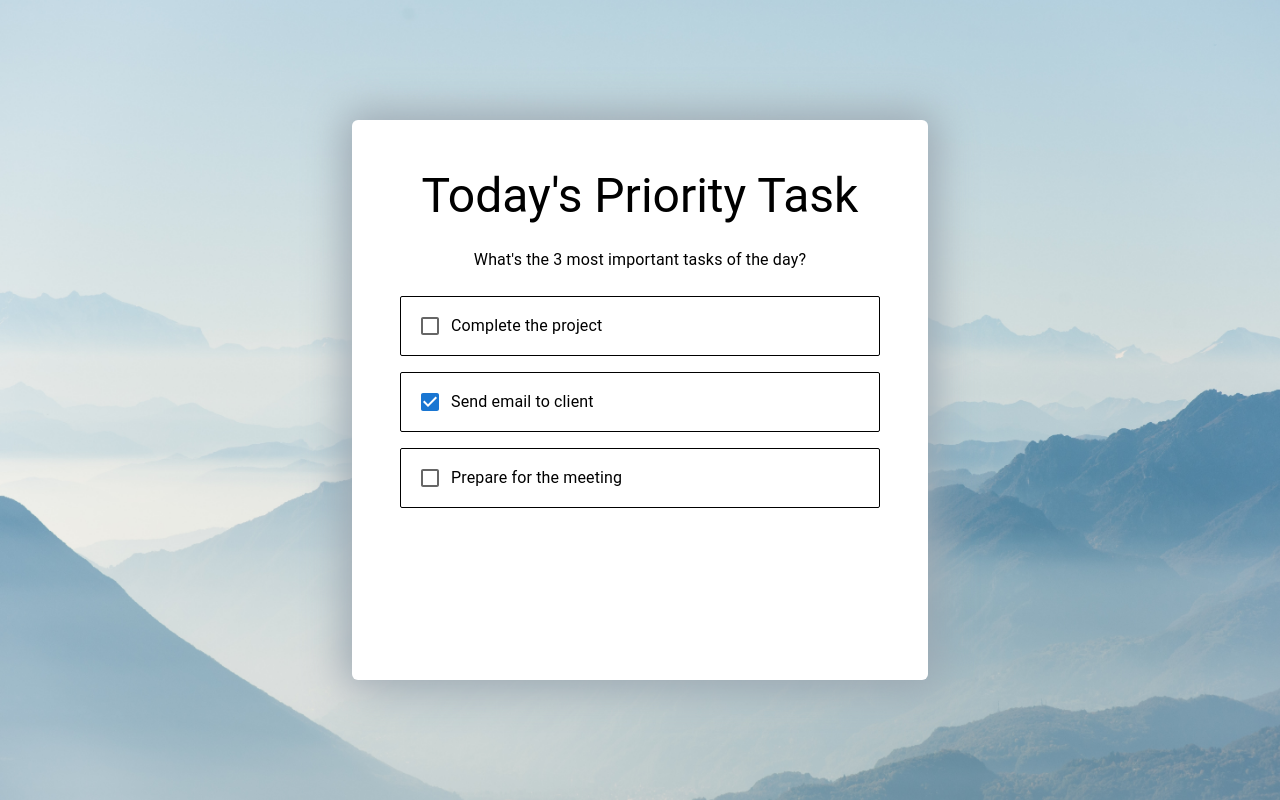
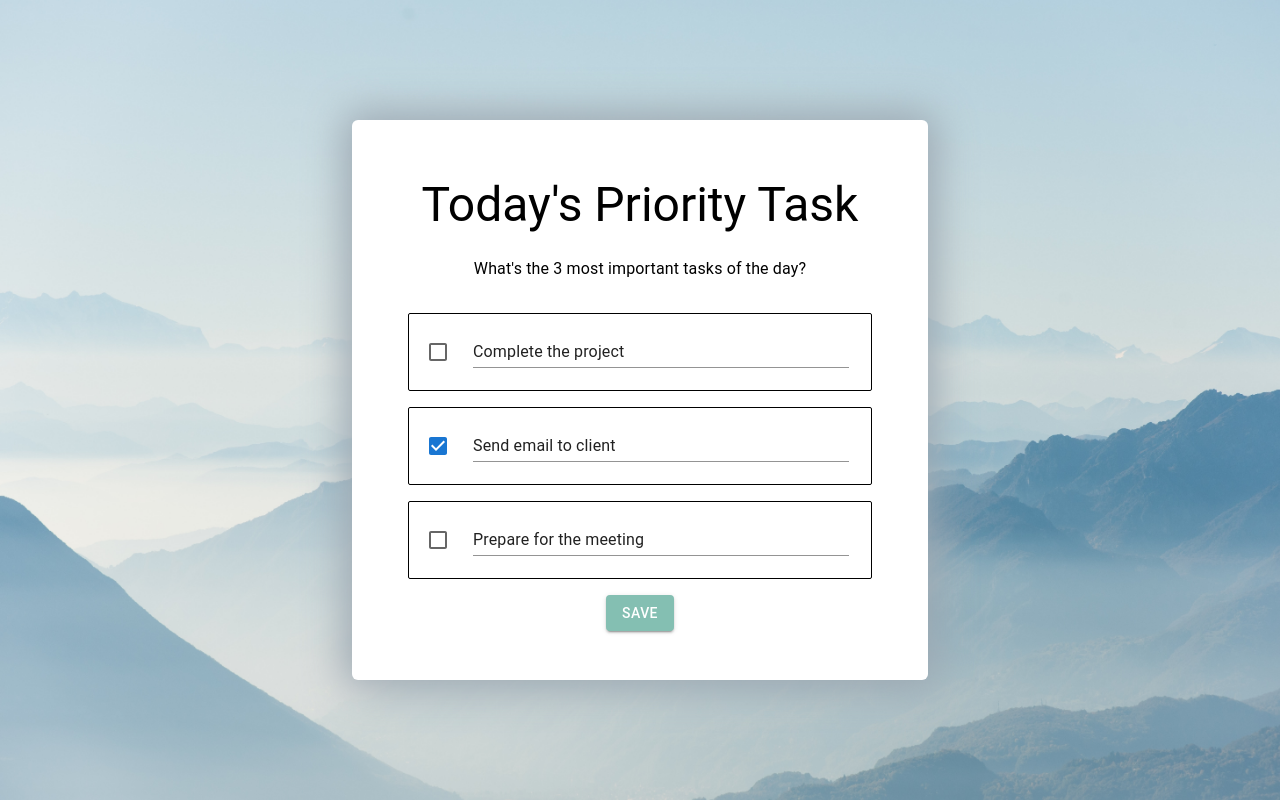
Before and after one commit to meifhuang/TaskAI, a React (Vite) app in the folder client/: page /dashboard in a window 1280 px wide. Built offline with nearby package versions, Linux system fonts and the light colour scheme.

Commit message:
Style todolist

```diff
--- a/client/src/components/ToDoItem.tsx
+++ b/client/src/components/ToDoItem.tsx
@@ -1,8 +1,10 @@
-import { useState } from 'react'
+import { useState, useRef, useEffect } from 'react'
 import { Todo } from "../model"
 import { Typography } from '@mui/material';
 import Box from '@mui/material/Box';
 import Checkbox from '@mui/material/Checkbox';
+import TextField from '@mui/material/TextField';
+
 
 const todoItemStyles = {
   box: {
@@ -10,21 +12,54 @@ const todoItemStyles = {
     borderRadius: '2px',
     display: 'flex',
     alignItems:'center'
+  },
+  textfield: {
+    backgroundColor: 'white',
+    padding: '8px',
+    margin: '6px'
   }
 }
 
 interface Props {
   todo: Todo,
-  toggleTodo: (id: number) => void;
+  toggleTodo: (id: number) => void,
 }
 
 const ToDoItem: React.FC<Props> = ({todo, toggleTodo}) => {
 
-  const [editMode, setEditMode] = useState<boolean>(false);
+    const [inputValue, setInputValue] = useState<string>(todo.todo);
+    const [editMode, setEditMode] = useState<boolean>(false);
+
+    const handleInputChange = (e:React.ChangeEvent<HTMLInputElement>) => {
+      setInputValue(e.target.value);
+    }
+
+    const toggleEditMode = () => {
+      setEditMode(!editMode)
+    }
 
     return (
-      <Box sx={todoItemStyles.box} m={1} p={1}>
-        <Checkbox checked={todo.isDone} onClick={()=> toggleTodo(todo.id)} /> <Typography > {todo.todo} </Typography>
+      <Box
+        component="form"
+        noValidate
+        autoComplete="off"
+        sx={todoItemStyles.box}
+        m={2}
+        p={1} >
+        <Checkbox checked={todo.isDone} onClick={()=> toggleTodo(todo.id)} />
+           <TextField
+              variant='standard'
+              type="text"
+              id={`${todo.id}`}
+              value={inputValue}
+              onChange={handleInputChange}
+              // onSubmit={toggleEditMode}
+              onBlur={toggleEditMode}
+              required
+              // label="first name"
+              fullWidth
+              sx={todoItemStyles.textfield}
+             />
       </Box>
     )
   }
--- a/client/src/components/ToDoList.tsx
+++ b/client/src/components/ToDoList.tsx
@@ -5,7 +5,8 @@ import AddIcon from '@mui/icons-material/Add';
 import Box from '@mui/material/Box';
 import { Typography } from '@mui/material';
 import TextField from '@mui/material/TextField';
-import LightbulbIcon from '@mui/icons-material/Lightbulb';
+import Button from '@mui/material/Button';
+
 
 
 const todolistStyles = {
@@ -13,6 +14,8 @@ const todolistStyles = {
     display: 'flex',
     position: 'relative',
     flexDirection: 'column',
+    alignItems: 'center',
+    justifyContent: 'center',
     backgroundColor: 'white',
     borderRadius: '6px',
     height: '35em',
@@ -27,14 +30,22 @@ const todolistStyles = {
     border: '1px solid black',
     borderRadius: '5px',
     width: '100%',
-
+  },
+  button: {
+      '&:hover': {
+       backgroundColor: '#6db3a4'
+      },
+       backgroundColor: '#84bfb2',
+  },
+  todos_box: {
+    width: '100%'
   }
 }
 
 const fakeTodos: Todo[] = [
-  { id: 1, todo: 'Complete the project', isDone: false, showInput: false },
-  { id: 2, todo: 'Send email to client', isDone: true, showInput: false },
-  { id: 3, todo: 'Prepare for the meeting', isDone: false, showInput: true },
+  { id: 1, todo: 'Complete the project', isDone: false},
+  { id: 2, todo: 'Send email to client', isDone: true},
+  { id: 3, todo: 'Prepare for the meeting', isDone: false},
 ];
 const ToDoList: React.FC = () => {
 
@@ -50,6 +61,11 @@ const ToDoList: React.FC = () => {
     setTodos(todos.map((todo) => todo.id === id ? {...todo, isDone: !todo.isDone} : todo ))
   }
 
+  // const handleSubmit = (e: React.FormEvent, id: number) => {
+  //   // setTodos(todos.map((todo) => todo.id == id ? {...todo, todo: data.}))
+  //   e.preventDefault()
+  // }
+
   return (
     <Box sx={todolistStyles.todo_list} p={5} m={2}>
         <Typography variant='h3' m={1} align='center'> Today's Priority Task </Typography>
@@ -57,9 +73,12 @@ const ToDoList: React.FC = () => {
         {/* <Box sx={todolistStyles.add_task} p={1} >
           <AddIcon className="add_icon"/> Add Task
         </Box> */}
+       <Box sx={todolistStyles.todos_box}>
         {todos.map((todo) => (
-            <ToDoItem todo={todo} toggleTodo={handleToggle}/>
+            <ToDoItem todo={todo} toggleTodo={handleToggle} />
         ))}
+      </Box>
+        <Button variant="contained" type="submit" sx={todolistStyles.button}> Save </Button>
         {/* {todos.length === 3 ? <> </> :
         <TextField
             variant="outlined"
--- a/client/src/model.ts
+++ b/client/src/model.ts
@@ -2,5 +2,4 @@ export interface Todo {
     id: number;
     todo: string;
     isDone: boolean;
-    showInput: boolean;
 }
```
